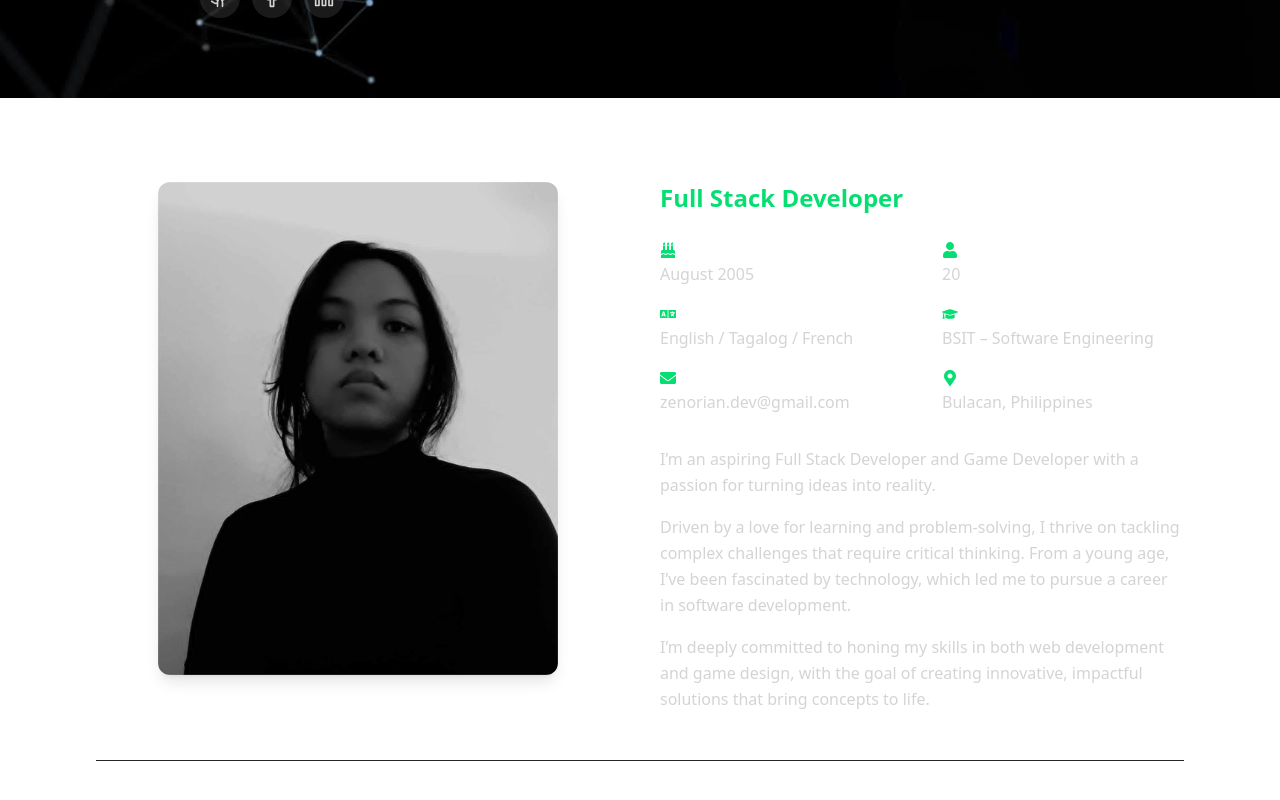
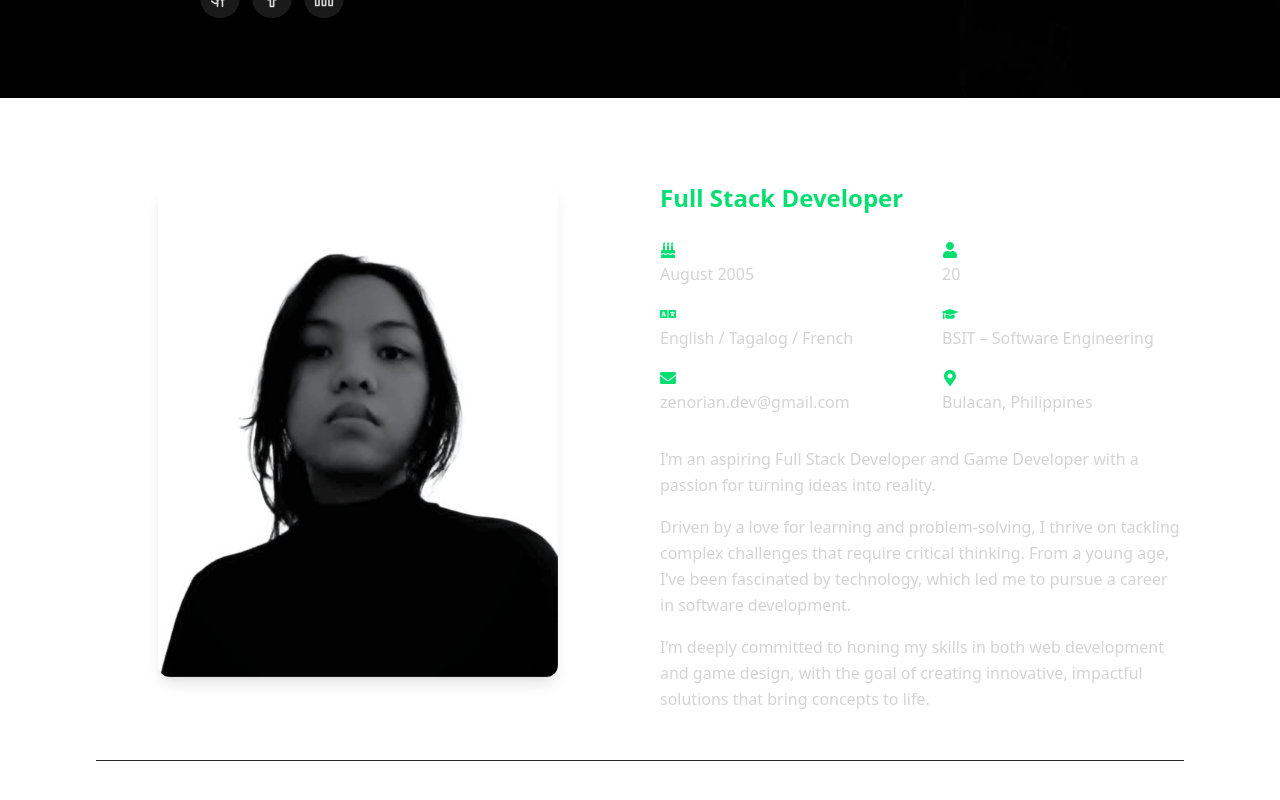
Before and after one commit to ZenorianDev/Portfolio, a Next.js app in the folder portfolio/: page / in a window 1280 px wide. Shown: the part 702-1502 px from the top of the page. Built offline with nearby package versions, Linux system fonts and the light colour scheme.

Commit message:
public, about

```diff
--- a/portfolio/components/about.tsx
+++ b/portfolio/components/about.tsx
@@ -55,7 +55,7 @@ export default function About() {
           {/* Profile photo */}
           <div className="flex justify-center">
             <Image
-              src="/profile.jpg"
+              src="/me.jpg"
               alt="Profile photo"
               width={400}
               height={500}
```
Also changed, not shown: portfolio/public/landing.jpg, portfolio/public/me.jpg.
